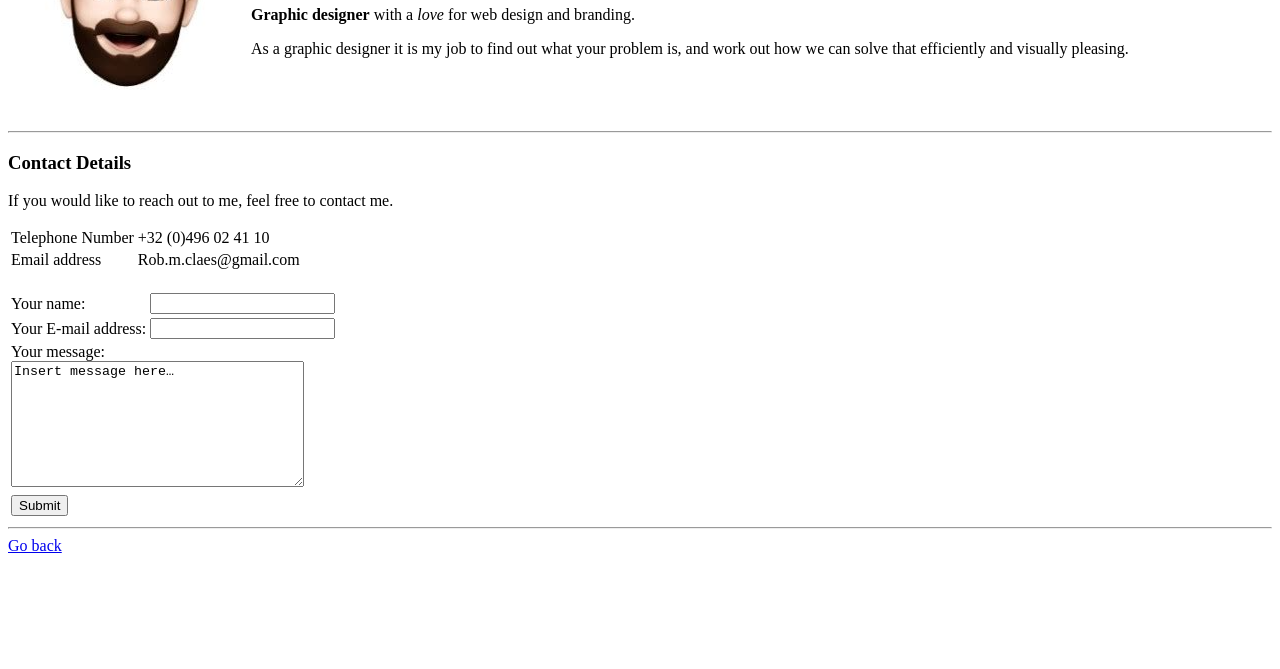
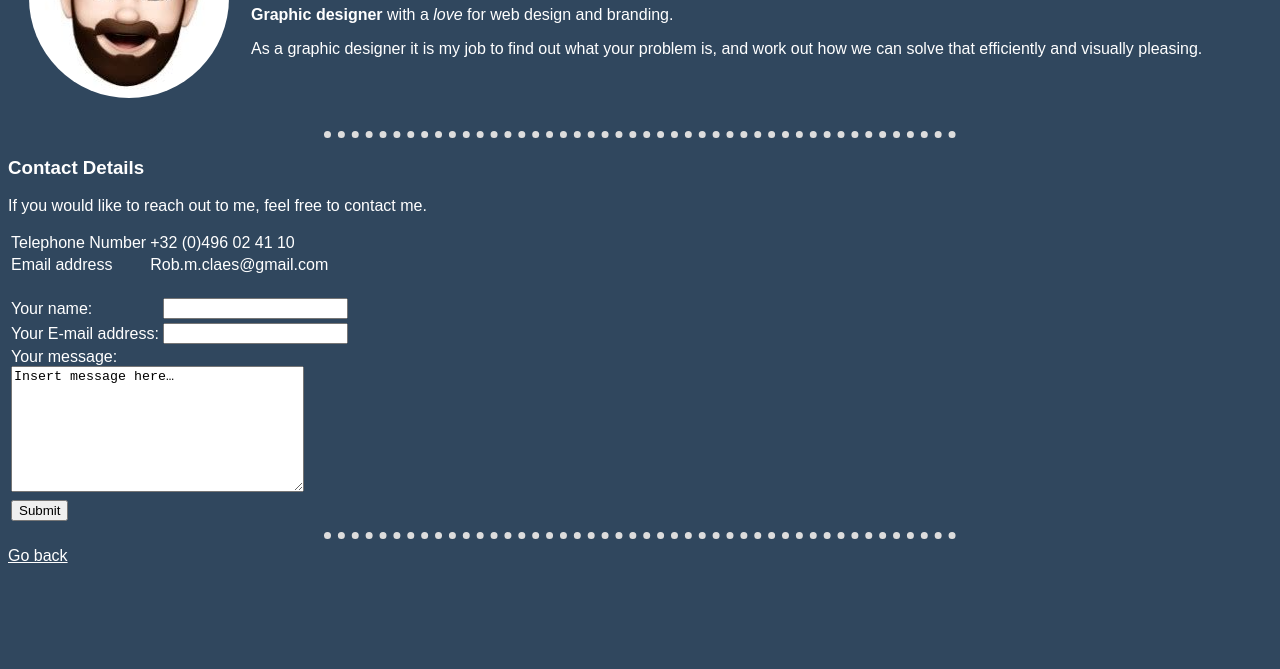
Before and after one commit to rob-claes/cv, a plain HTML site: page contact-details.html in a window 1280 px wide. Shown: the part 131-800 px from the top of the page. Drawn offline with Linux system fonts and the light colour scheme.

Commit message:
Included first CSS changes

```diff
--- a/contact-details.html
+++ b/contact-details.html
@@ -1,9 +1,11 @@
 <!DOCTYPE html>
 <html lang="en" dir="ltr">
-  <head>
-    <meta charset="utf-8">
-    <title>Rob's contact details</title>
-  </head>
+
+<head>
+  <meta charset="utf-8">
+  <title>Rob's Personal Website</title>
+  <link rel="stylesheet" href="css/styles.css">
+</head>
 
   <body>
 
--- /dev/null
+++ b/css/styles.css
@@ -0,0 +1,19 @@
+a:visited {
+  color: #dddddd;
+}
+
+body {
+   background-color: #30475e;
+   font-family: sans-serif;
+}
+
+hr {
+  border: 7px;
+  border-top-style: dotted;
+  color: #dddddd;
+  width: 50%;
+}
+
+a, h1, h2, h3, p, strong, li,table {
+  color: white;
+}
```
Also changed, not shown: index.html (+1 -0 lines).
